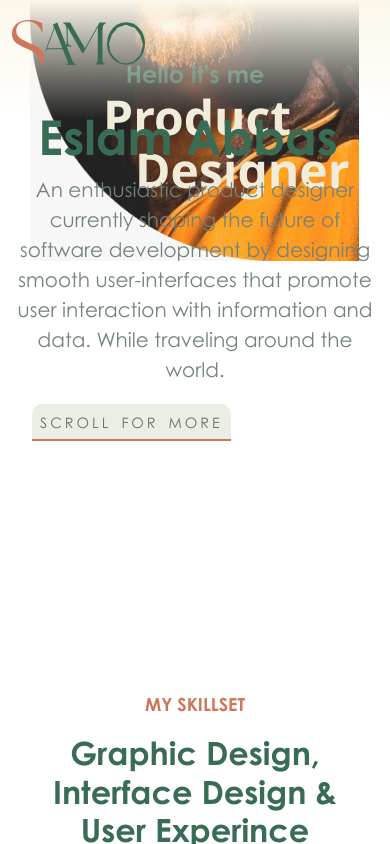
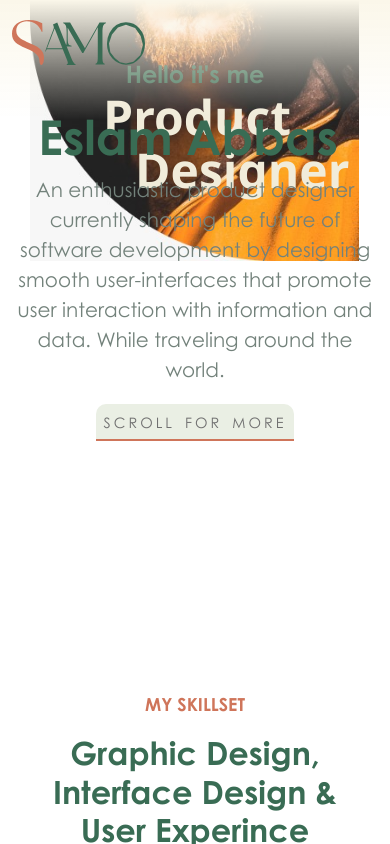
Before and after one commit to Hamza-Noah/Islam-Project, a React (Vite) app: page / in a window 390 px wide. In both pictures the pointer is over the link "SCROLL FOR MORE". Shown: the part 450-1294 px from the top of the page. Built offline with nearby package versions, Linux system fonts and the light colour scheme.

Commit message:
fixed the hover effect in small screens

```diff
--- a/src/components/LinkTo/LinkTo.module.css
+++ b/src/components/LinkTo/LinkTo.module.css
@@ -72,9 +72,11 @@
   }
 
   &:hover {
-      margin-left: 20px;
     background-color: #1d212e;
     border-radius: 10px 10px 0 0;
+    @media (min-width: 992px) {
+      margin-left: 20px;
+    }
 
     &::after {
       left: 0;
```
Lines whose indentation alone changed are shown as unchanged.
